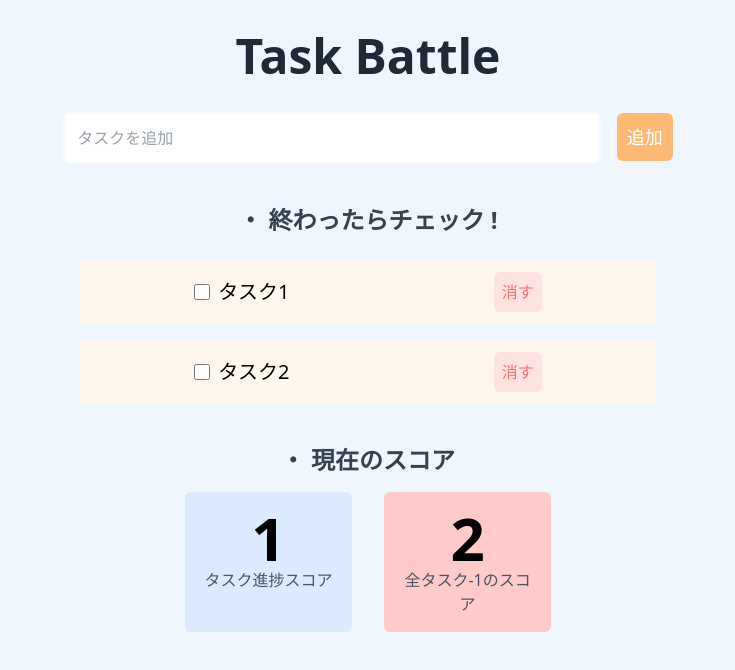
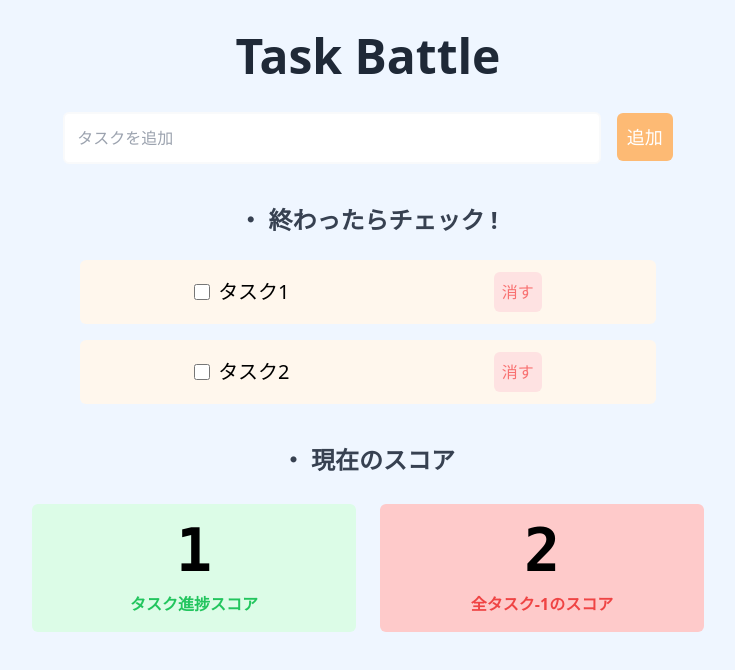
Before and after one commit to rintarotajima/Tastle, a React (Vite) app: page / in a window 1280 px wide. Shown: the top 670 px of the page, without its empty margins (272-1007 px from the left). Built offline with nearby package versions, Linux system fonts and the light colour scheme.

Commit message:
[ update ] Adjusting the style of ScoreItem and ScoreBoard components

```diff
--- a/src/TaskBattle.tsx
+++ b/src/TaskBattle.tsx
@@ -74,13 +74,13 @@ const TaskListView = () => {
 const ScoreItem = () => {
   return (
     <>
-      <div className="bg-blue-100 p-4 rounded-md text-center w-full md:w-1/2 mb-2 md:mb-0">
-        <span className="text-5xl md:text-6xl font-bold">1</span>
-        <p className="text-gray-600">タスク進捗スコア</p>
+      <div className="bg-green-100 p-4 rounded-md text-center w-3/4 md:w-1/2 space-y-3 mx-auto mb-3 md:mb-0">
+        <span className="text-5xl md:text-6xl font-bold font-mono">1</span>
+        <p className="text-green-500 font-semibold">タスク進捗スコア</p>
       </div>
-      <div className="bg-red-200 p-4 rounded-md text-center w-full md:w-1/2">
-        <span className="text-5xl md:text-6xl font-bold">2</span>
-        <p className="text-gray-600">全タスク-1のスコア</p>
+      <div className="bg-red-200 p-4 rounded-md text-center w-3/4 md:w-1/2 space-y-3 mx-auto">
+        <span className="text-5xl md:text-6xl font-bold font-mono">2</span>
+        <p className="text-red-500 font-semibold">全タスク-1のスコア</p>
       </div>
     </>
   );
@@ -89,11 +89,11 @@ const ScoreItem = () => {
 const ScoreBoard = () => {
   return (
     <>
-      <section className="mb-8">
-        <h2 className="text-xl md:text-2xl text-center font-semibold text-gray-700 mb-4">
+      <section className="mb-8 max-w-xl md:max-w-2xl w-full">
+        <h2 className="text-xl md:text-2xl text-center font-semibold text-gray-700 mb-7">
           ・ 現在のスコア
         </h2>
-        <div className="flex flex-col md:flex-row md:space-x-8">
+        <div className="flex flex-col md:flex-row md:space-x-6">
           <ScoreItem />
         </div>
       </section>
```
